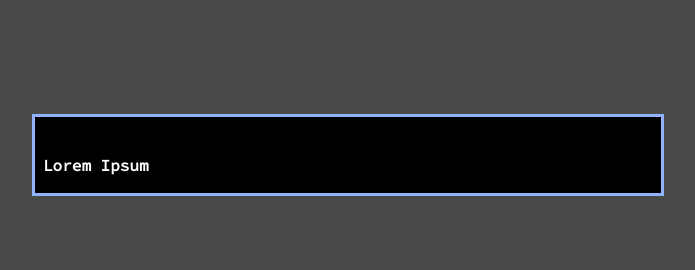
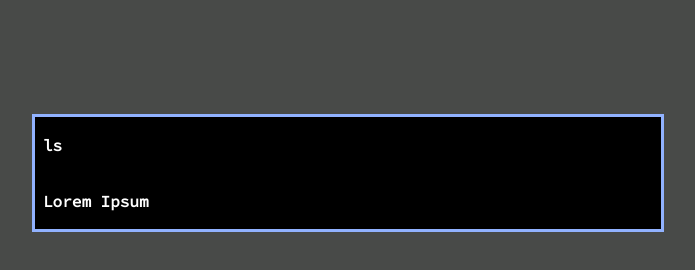
Before and after one commit to Exrion/Exrion.github.io, a plain HTML site: page index.html in a window 1280 px wide. Shown: the whole page, without its empty margins (292-987 px from the left). Drawn offline with Linux system fonts and the light colour scheme.

Commit message:
made it fucking work

```diff
--- a/index.html
+++ b/index.html
@@ -1,5 +1,5 @@
 <!DOCTYPE html>
-<html lang="en" dir="ltr" id="background">
+<html lang="en" dir="ltr" class="background">
   <head>
     <meta charset="utf-8">
     <link rel="stylesheet" type="text/css" href="./stylesheet.css">
@@ -7,17 +7,16 @@
     <link rel="shortcut icon" type="image/x-icon" href="house.svg">
   </head>
   <body>
-    <div id="center-div">
-      <div id="console">
-        <div id="console-inner">
-          <p id="consolePrint" class="printTest"></p>
+    <div class="center-div">
+      <div class="console">
+        <div class="console-inner">
+          <p class="consolePrint" id="printTest">This is incorrect if you see this.</p>
         </div>
-        <div id="console-inner">
-          <p id="consolePrint">Lorem Ipsum</p>
+        <div class="console-inner">
+          <p class="consolePrint">Lorem Ipsum</p>
         </div>
       </div>
     </div>
-
-    <script type="text/javascript" src="./main.js"></script>
   </body>
+  <script type="text/javascript" src="./main.js"></script>
 </html>
--- a/main.js
+++ b/main.js
@@ -1,5 +1,3 @@
-document.getElementsByClassName('printTest').innerHTML = mainPrint("ls test");
-
 function mainPrint(line){
   console.log("mainPrint");
 
@@ -13,5 +11,8 @@ function mainPrint(line){
     }
   }
   msg = "ls";
+  console.log(msg);
   return msg;
 }
+
+document.getElementById('printTest').innerHTML = mainPrint("ls test");
--- a/stylesheet.css
+++ b/stylesheet.css
@@ -1,6 +1,6 @@
 @import url('https://fonts.googleapis.com/css2?family=Source+Code+Pro&display=swap');
 
-#background{
+.background{
   background: #484a48;
 }
 
@@ -13,13 +13,13 @@
    color: white;
  }
 
- #center-div{
+ .center-div{
    margin: auto;
    width: 50%;
    padding: 1em;
  }
 
- #console{
+ .console{
    border: #91b2ff;
    border-width: medium;
    border-style: solid;
@@ -27,7 +27,7 @@
    margin-top: 90px;
  }
 
-#console-inner{
+.console-inner{
   padding-left: 8px;
   padding-top: 2px;
   padding-bottom: 2px;
```
